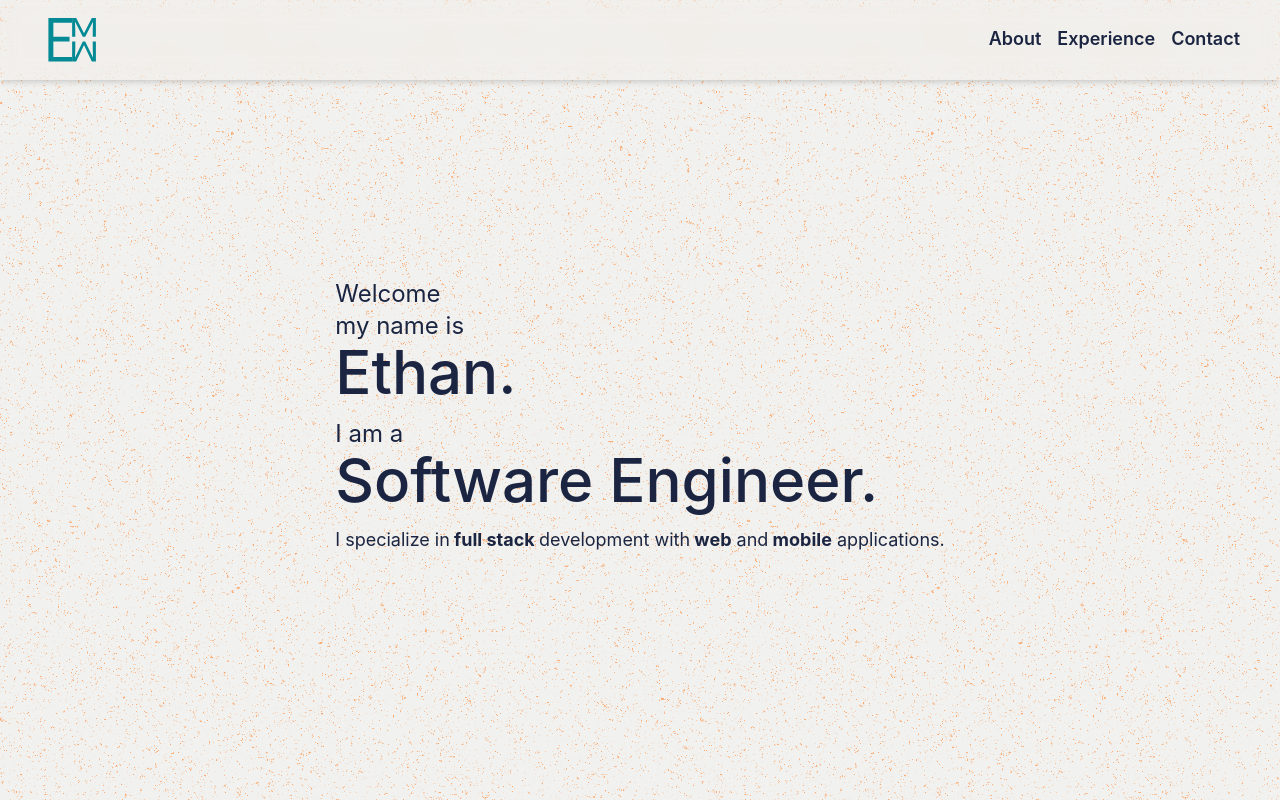
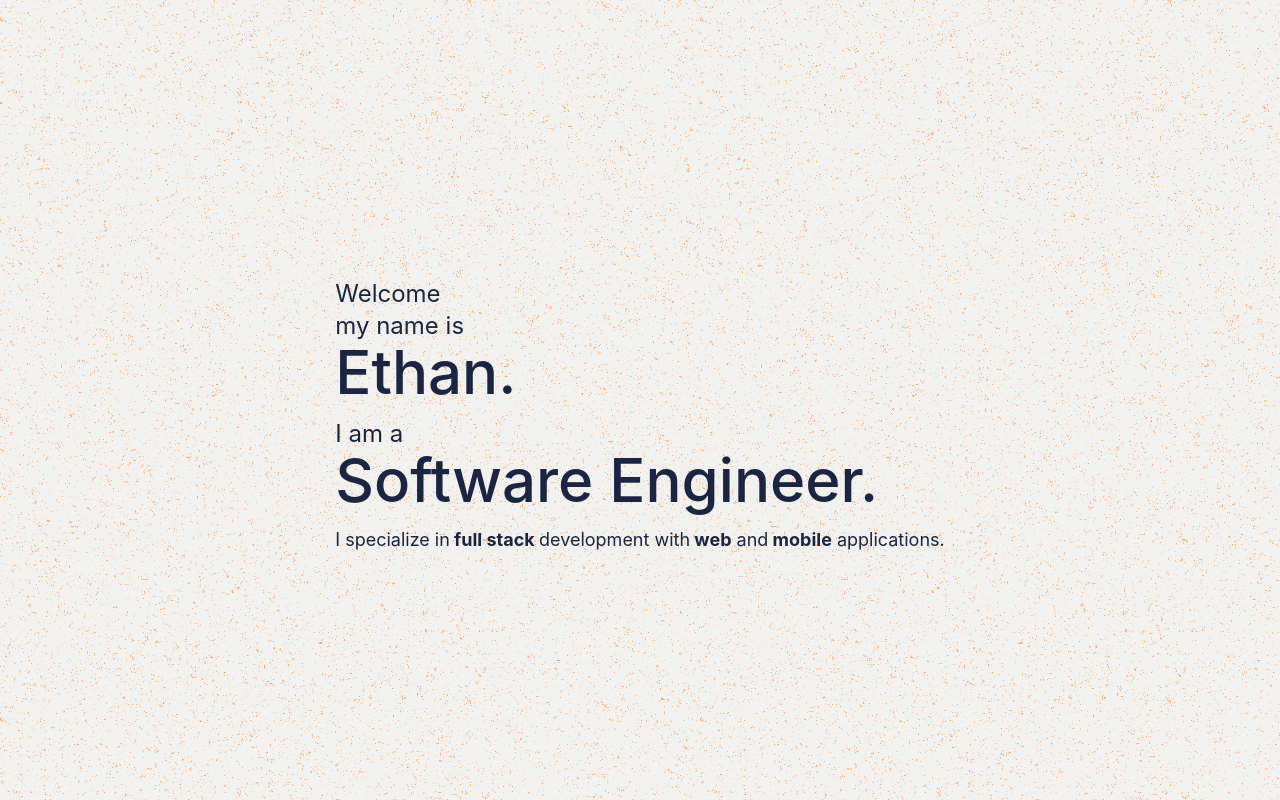
Before and after one commit to EthanMW2000/portfolio, a Next.js app: page / in a window 1280 px wide. Shown: the top 800 px of the page. Built offline with nearby package versions, Linux system fonts and the light colour scheme.

Commit message:
removed navbar from page wrapper

```diff
--- a/app/layout.tsx
+++ b/app/layout.tsx
@@ -21,9 +21,6 @@ export default function RootLayout({
       <Analytics />
       <head />
       <body>
-        <div className="flex w-full fixed top-0 z-10">
-          <NavBar />
-        </div>
         {children}
       </body>
     </html>
```
